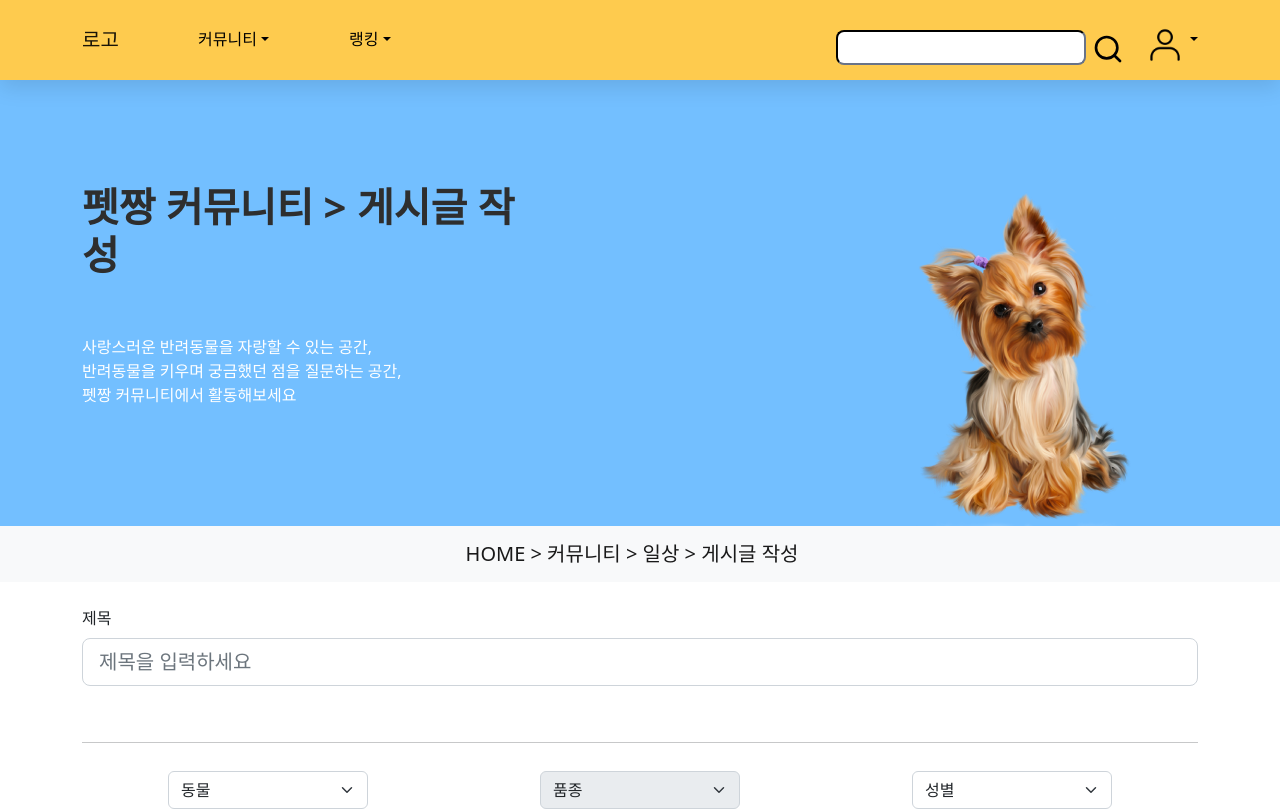
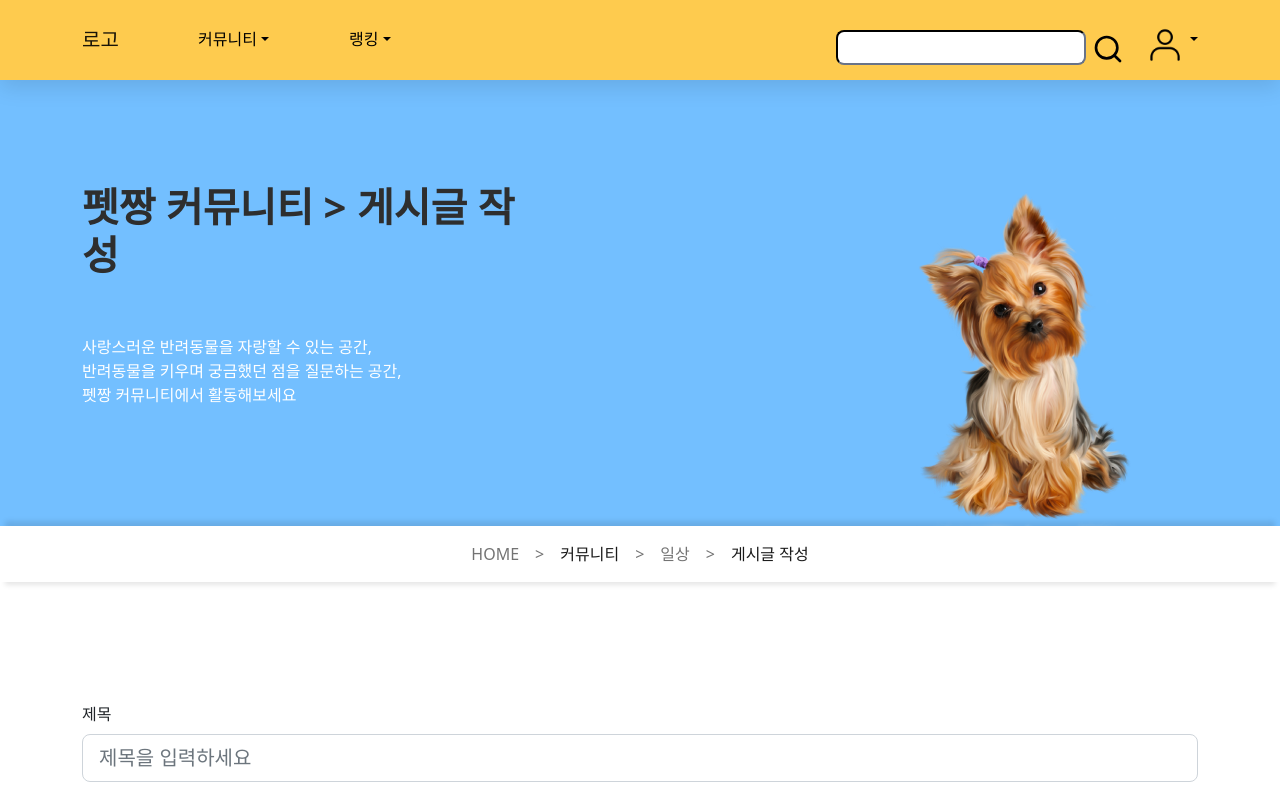
Before and after one commit to CONNEXT36524/PETZZANG-FE, a React (Create React App) app: page /community/posting in a window 1280 px wide. Shown: the top 811 px of the page. Built offline with nearby package versions, Linux system fonts and the light colour scheme; no server answers; a web font is replaced by a local one.

Commit message:
feat: Create MiddleNavigationBar component

```diff
--- a/package.json
+++ b/package.json
@@ -12,6 +12,7 @@
 		"react": "^18.2.0",
 		"react-bootstrap": "^2.7.0",
 		"react-dom": "^18.2.0",
+		"react-icons": "^4.7.1",
 		"react-js-pagination": "^3.0.3",
 		"react-quill": "^2.0.0",
 		"react-redux": "^8.0.5",
--- a/src/components/banner/Banner.css
+++ b/src/components/banner/Banner.css
@@ -1,3 +1,6 @@
+#banner {
+}
+
 #bannerContainer {
 	width: 100%;
 	height: 446px;
@@ -7,7 +10,6 @@
 	align-items: center;
 	flex-direction: row;
 }
-
 .bannerContainerText {
 	flex: 1;
 }
--- a/src/components/banner/PostingBanner.jsx
+++ b/src/components/banner/PostingBanner.jsx
@@ -5,7 +5,7 @@ import bannerDogImage from "../../assets/dog.png";
 
 function postingBanner(props) {
 	return (
-		<div className="postingBanner">
+		<div id="banner" className="postingBanner">
 			<Container id="bannerContainer">
 				<div className="bannerContainerText">
 					<h2 className="bannerContainerTitle">
--- /dev/null
+++ b/src/components/navbar/MNB/MiddleNav.css
@@ -0,0 +1,6 @@
+#middleNavigationBar {
+	justify-content: center;
+	background-color: var(--bg-light-color);
+	box-shadow: 0 -10px 5px -5px rgba(0, 0, 0, 0.1),
+		0 8px 5px -5px rgba(0, 0, 0, 0.1);
+}
--- /dev/null
+++ b/src/components/navbar/MNB/MiddleNav.jsx
@@ -0,0 +1,40 @@
+import React from "react";
+import "./MiddleNav.css";
+import Navbar from "react-bootstrap/Navbar";
+import Nav from "react-bootstrap/Nav";
+
+function MiddleNav(props) {
+	return (
+		<Navbar id="middleNavigationBar">
+			<Nav className="justify-content-center" activeKey="disabled">
+				<Nav.Item>
+					<Nav.Link href="/">HOME</Nav.Link>
+				</Nav.Item>
+				<Nav.Item>
+					<Nav.Link href="">{">"}</Nav.Link>
+				</Nav.Item>
+				<Nav.Item>
+					<Nav.Link eventKey="disabled">커뮤니티</Nav.Link>
+				</Nav.Item>
+				<Nav.Item>
+					<Nav.Link>{">"}</Nav.Link>
+				</Nav.Item>
+				<Nav.Item>
+					<Nav.Link href="/community/daily" eventKey="link-2">
+						일상
+					</Nav.Link>
+				</Nav.Item>
+				<Nav.Item>
+					<Nav.Link>{">"}</Nav.Link>
+				</Nav.Item>
+				<Nav.Item>
+					<Nav.Link href="/community/posting" eventKey="disabled">
+						게시글 작성
+					</Nav.Link>
+				</Nav.Item>
+			</Nav>
+		</Navbar>
+	);
+}
+
+export default MiddleNav;
--- a/src/pages/Community/Posting/Posting.css
+++ b/src/pages/Community/Posting/Posting.css
@@ -1,13 +1,7 @@
 .posting {
-}
-#middleNavigationBar {
-	justify-content: center;
 }
 
 .containerHeader {
-}
-
-.mb-3 {
 }
 
 .selectType {
--- a/src/pages/Community/Posting/Posting.jsx
+++ b/src/pages/Community/Posting/Posting.jsx
@@ -1,53 +1,36 @@
-import { useState, useEffect } from "react";
+import { useState } from "react";
 import React from "react";
 import "./Posting.css";
 import Button from "react-bootstrap/Button";
 import Container from "react-bootstrap/Container";
-import Navbar from "react-bootstrap/Navbar";
+import MiddleNav from "../../../components/navbar/MNB/MiddleNav";
 import Form from "react-bootstrap/Form";
 import Editor from "../../../components/editor/EditorComponent";
 import PostingBanner from "../../../components/banner/PostingBanner";
 import SavePostingModal from "../../../components/modal/SavePostingModal";
 
-function simulateNetworkRequest() {
-	return new Promise((resolve) => setTimeout(resolve, 2000));
-}
-
 function Posting(props) {
-	const [modalShow, setModalShow] = React.useState(false);
-
+	//Editor
 	const [desc, setDesc] = useState("");
 	function onEditorChange(value) {
 		setDesc(value);
 	}
 
-	//Button Loading State
-	const [isLoading, setLoading] = useState(false);
-
-	useEffect(() => {
-		if (isLoading) {
-			simulateNetworkRequest().then(() => {
-				setLoading(false);
-			});
-		}
-	}, [isLoading]);
-
-	const handleClick = () => setLoading(true);
+	//Modal
+	const [modalShow, setModalShow] = React.useState(false);
 
 	return (
 		<div className="posting">
 			<PostingBanner />
 
-			<Navbar bg="light">
-				<Container id="middleNavigationBar">
-					<Navbar.Brand>
-						HOME {">"} 커뮤니티 {">"} 일상 {">"} 게시글 작성
-					</Navbar.Brand>
-				</Container>
-			</Navbar>
-
+			<MiddleNav />
 			<Container>
 				<br />
+				<br />
+				<br />
+				<br />
+				<br />
+
 				<div className="containerHeader">
 					<Form.Group
 						className="mb-3"
@@ -62,6 +45,14 @@ function Posting(props) {
 					</Form.Group>
 					<br />
 					<hr size="5" />
+					<br />
+					<Form.Group controlId="formFileLg" className="mb-3">
+						<Form.Label>썸네일 사진 첨부</Form.Label>
+						<Form.Control type="file" />
+					</Form.Group>
+					<br />
+					<hr size="5" />
+					<br />
 					<div className="selectType">
 						<Form.Select
 							id="selection1"
@@ -101,11 +92,16 @@ function Posting(props) {
 							<option value="2">수컷</option>
 						</Form.Select>
 					</div>
+					<br />
 					<hr size="5" />
 				</div>
 				<br />
 				<div>
-					<Editor value={desc} onChange={onEditorChange} />
+					<Editor
+						id="textEditor"
+						value={desc}
+						onChange={onEditorChange}
+					/>
 				</div>
 				<hr size="5" />
 				<div className="containerFooter">
```
Also changed, not shown: 1 other file (tests, documents, lock files or other folders).
